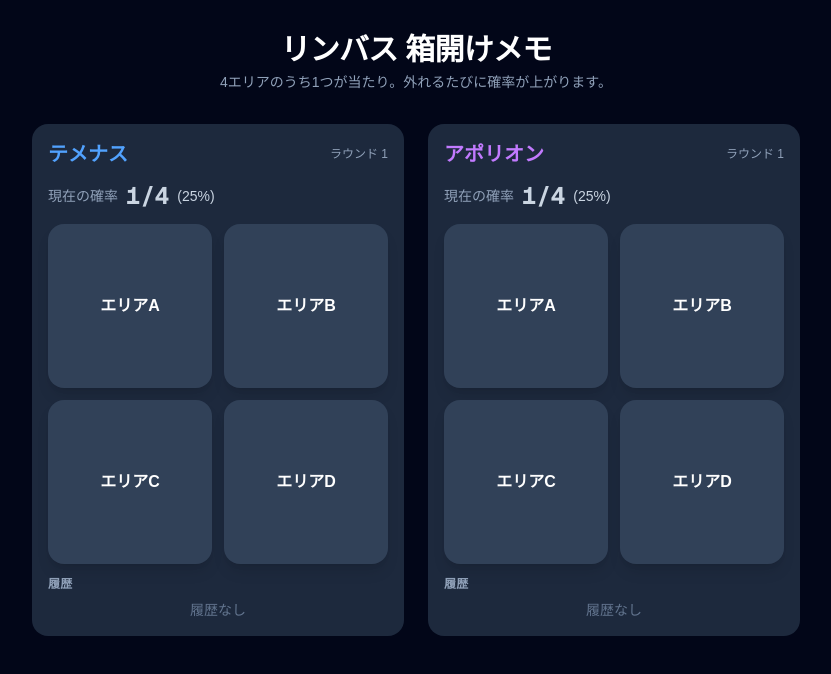
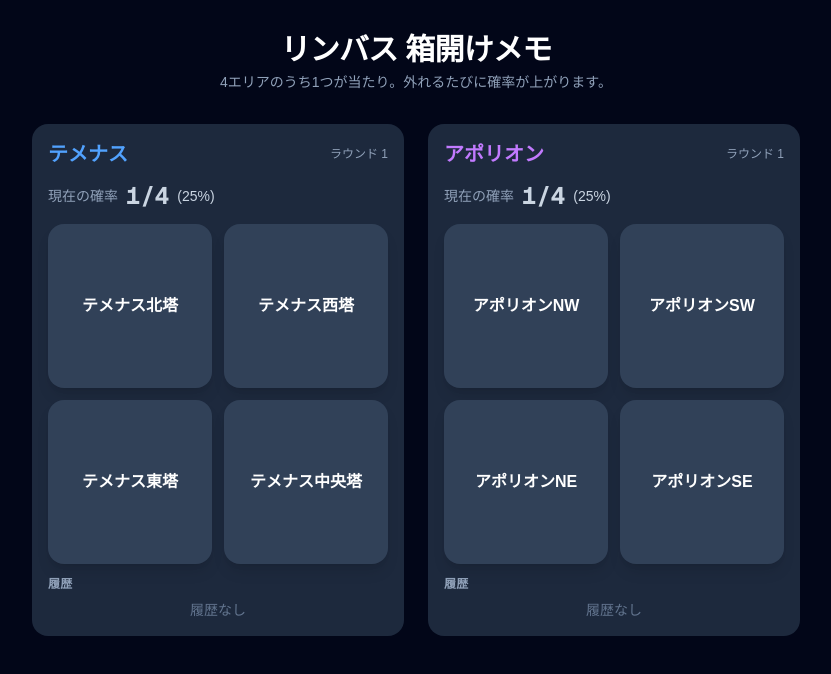
Before and after one commit to xxxkouxxx/desktop-tutorial, a Next.js app: page / in a window 1280 px wide. Shown: the top 674 px of the page, without its empty margins (224-1055 px from the left). Built offline with nearby package versions, Linux system fonts and the light colour scheme.

Commit message:
エリア名をテメナス/アポリオン固有の名称に変更
テメナス: 北塔・西塔・東塔・中央塔
アポリオン: NW・SW・NE・SE

https://claude.ai/code/session_01FLh4cxTAHPxbUpY9yePDWo

```diff
--- a/app/page.tsx
+++ b/app/page.tsx
@@ -48,19 +48,17 @@ function saveHistory(key: string, history: HistoryEntry[]): void {
 
 // ─── Game Logic ──────────────────────────────────────────────────────────────
 
-const AREA_LABELS = ["エリアA", "エリアB", "エリアC", "エリアD"];
-
-function buildBoxes(): Box[] {
-  return AREA_LABELS.map((label, id) => ({ id, label, status: "unopened" as BoxStatus }));
+function buildBoxes(areaLabels: string[]): Box[] {
+  return areaLabels.map((label, id) => ({ id, label, status: "unopened" as BoxStatus }));
 }
 
 function randomWinner(): number {
   return Math.floor(Math.random() * 4);
 }
 
-function initSession(storageKey: string): SessionState {
+function initSession(storageKey: string, areaLabels: string[]): SessionState {
   return {
-    boxes: buildBoxes(),
+    boxes: buildBoxes(areaLabels),
     winnerIdx: randomWinner(),
     tries: 0,
     roundNum: 1,
@@ -174,13 +172,15 @@ function SessionPanel({
   title,
   storageKey,
   titleColor,
+  areaLabels,
 }: {
   title: string;
   storageKey: string;
   titleColor: string;
+  areaLabels: string[];
 }) {
   const [session, setSession] = useState<SessionState>(() =>
-    initSession(storageKey)
+    initSession(storageKey, areaLabels)
   );
   const timerRef = useRef<ReturnType<typeof setTimeout> | null>(null);
 
@@ -202,7 +202,7 @@ function SessionPanel({
         if (won) {
           const entry: HistoryEntry = {
             round: prev.roundNum,
-            winnerLabel: AREA_LABELS[prev.winnerIdx],
+            winnerLabel: areaLabels[prev.winnerIdx],
             tries: newTries,
             time: new Date().toLocaleTimeString("ja-JP", {
               hour: "2-digit",
@@ -215,7 +215,7 @@ function SessionPanel({
           if (timerRef.current) clearTimeout(timerRef.current);
           timerRef.current = setTimeout(() => {
             setSession((s) => ({
-              boxes: buildBoxes(),
+              boxes: buildBoxes(areaLabels),
               winnerIdx: randomWinner(),
               tries: 0,
               roundNum: s.roundNum + 1,
@@ -313,11 +313,13 @@ export default function Home() {
           title="テメナス"
           storageKey="limbus-history-temenus"
           titleColor="text-blue-400"
+          areaLabels={["テメナス北塔", "テメナス西塔", "テメナス東塔", "テメナス中央塔"]}
         />
         <SessionPanel
           title="アポリオン"
           storageKey="limbus-history-apollyon"
           titleColor="text-purple-400"
+          areaLabels={["アポリオンNW", "アポリオンSW", "アポリオンNE", "アポリオンSE"]}
         />
       </div>
     </main>
```
